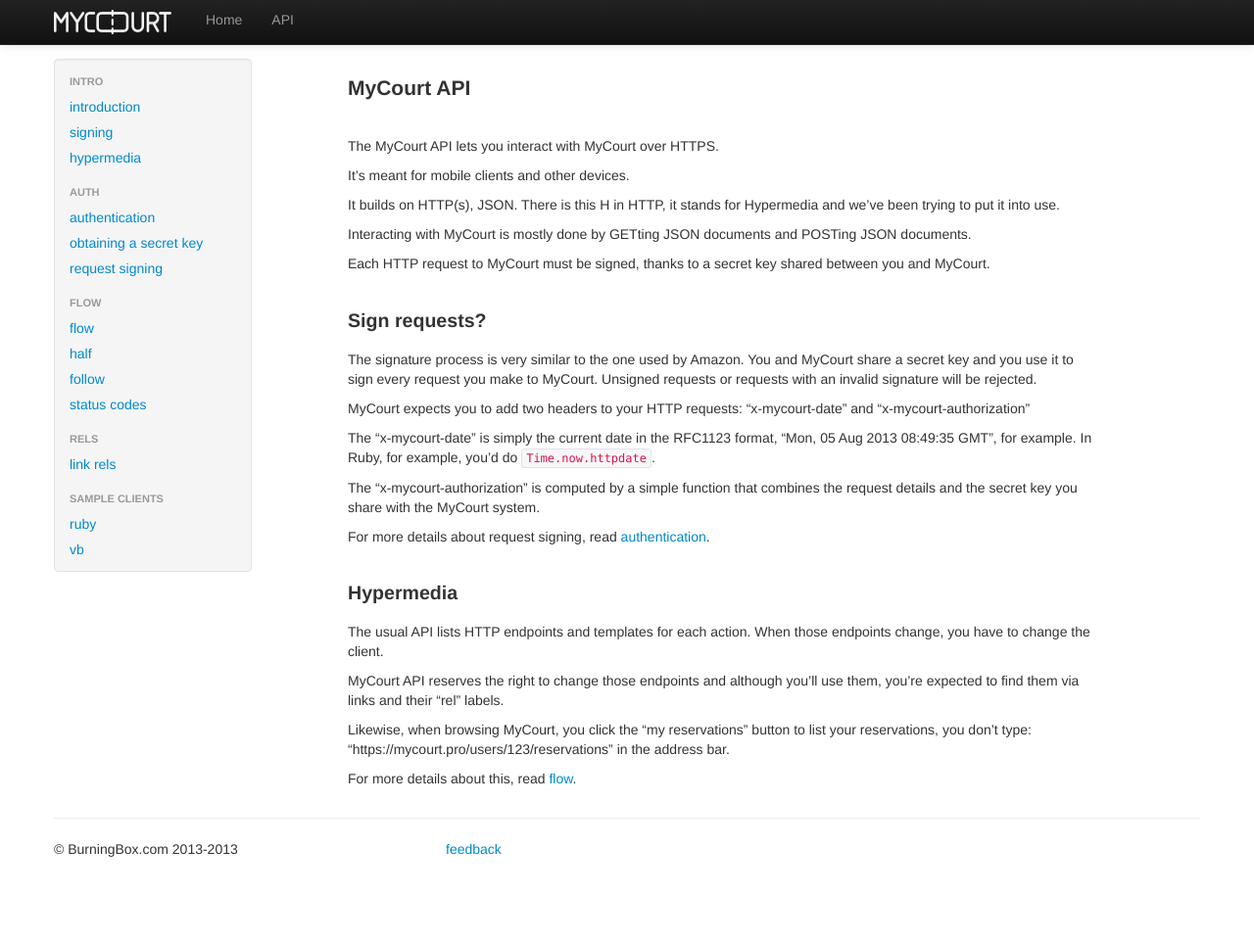
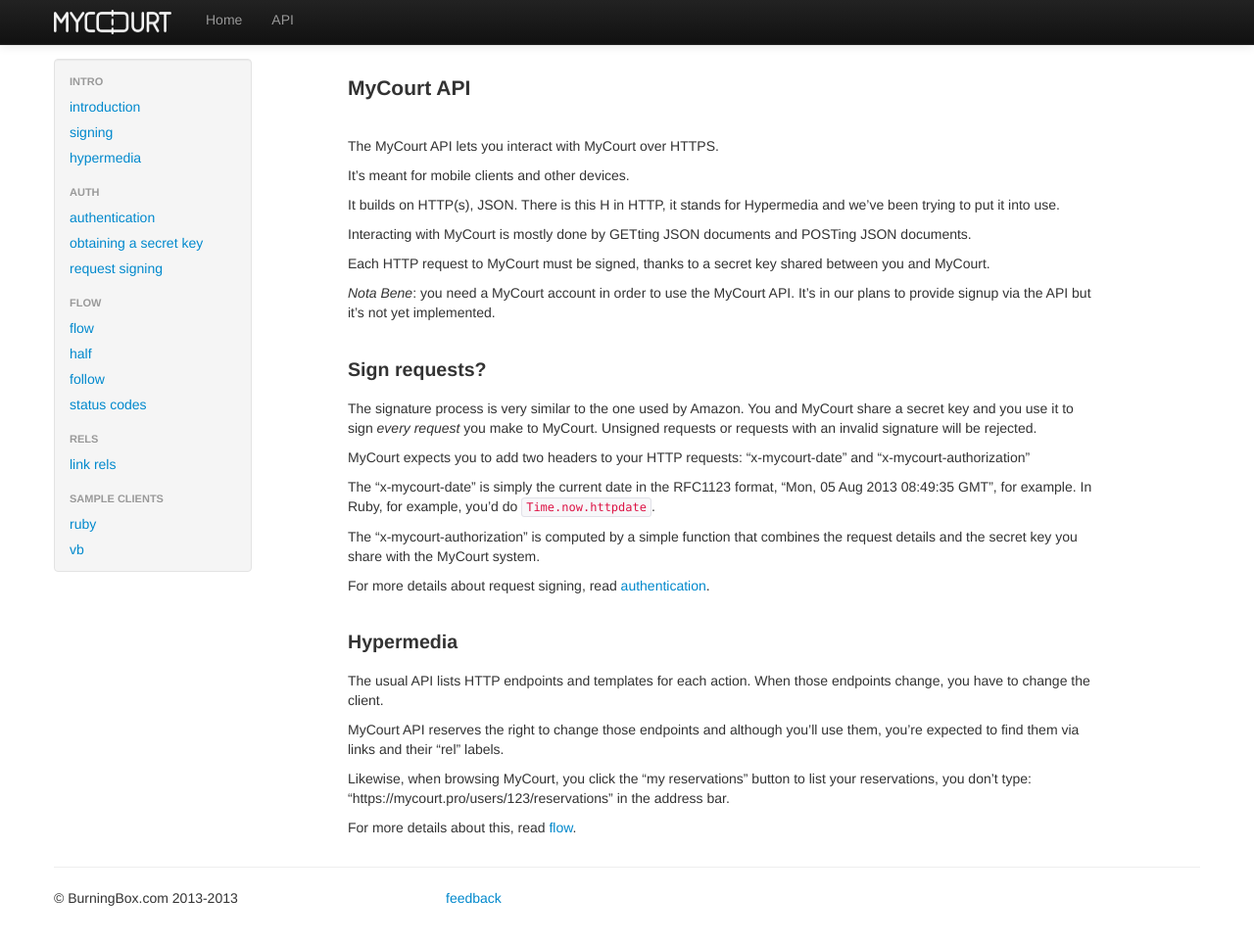
Before and after one commit to mycourtpro/mycourtpro.github.io, a Jekyll site: the page built from api/index.md, in a window 1280 px wide and 977 px high. Shown: the top 964 px of the window at 98% size. Built offline with Jekyll 4.4.1, drawn with Linux system fonts in a browser that asks for light colours.

Commit message:
add note "you need an account to use the API"
cc @stivoberlin and @zeinayoussef

```diff
--- a/api/index.md
+++ b/api/index.md
@@ -15,10 +15,12 @@ Interacting with MyCourt is mostly done by GETting JSON documents and POSTing JS
 
 Each HTTP request to MyCourt must be signed, thanks to a secret key shared between you and MyCourt.
 
+*Nota Bene*: you need a MyCourt account in order to use the MyCourt API. It's in our plans to provide signup via the API but it's not yet implemented.
+
 
 <h2 id="signing">Sign requests?</h2>
 
-The signature process is very similar to the one used by Amazon. You and MyCourt share a secret key and you use it to sign every request you make to MyCourt. Unsigned requests or requests with an invalid signature will be rejected.
+The signature process is very similar to the one used by Amazon. You and MyCourt share a secret key and you use it to sign _every request_ you make to MyCourt. Unsigned requests or requests with an invalid signature will be rejected.
 
 MyCourt expects you to add two headers to your HTTP requests: "x-mycourt-date" and "x-mycourt-authorization"
 
```
